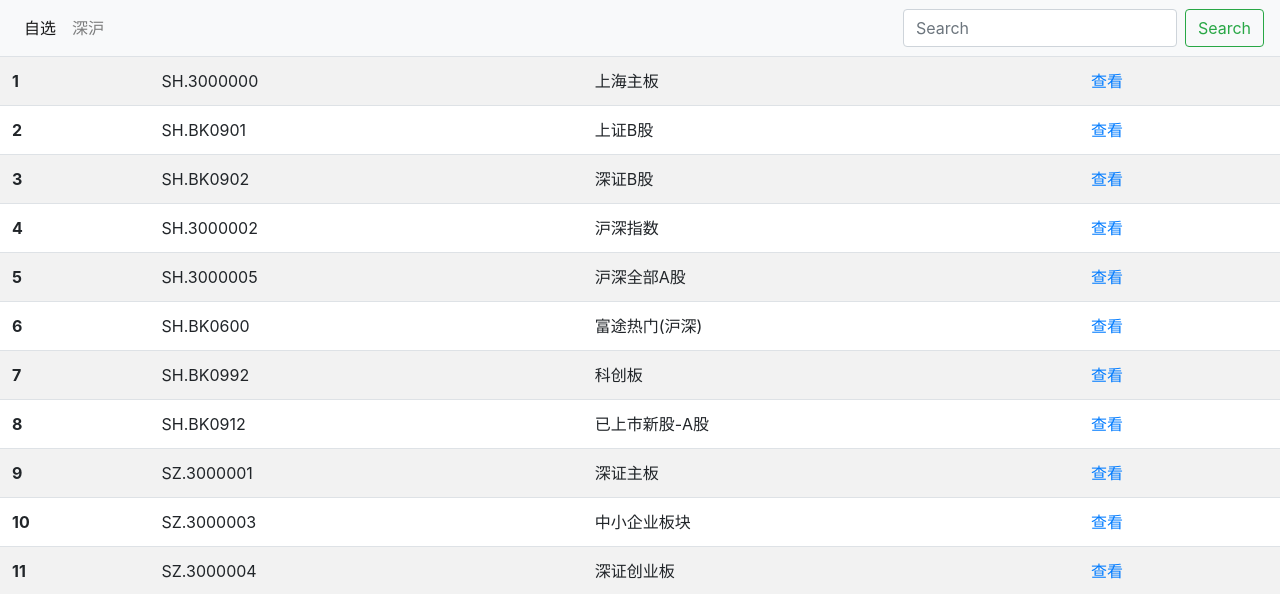
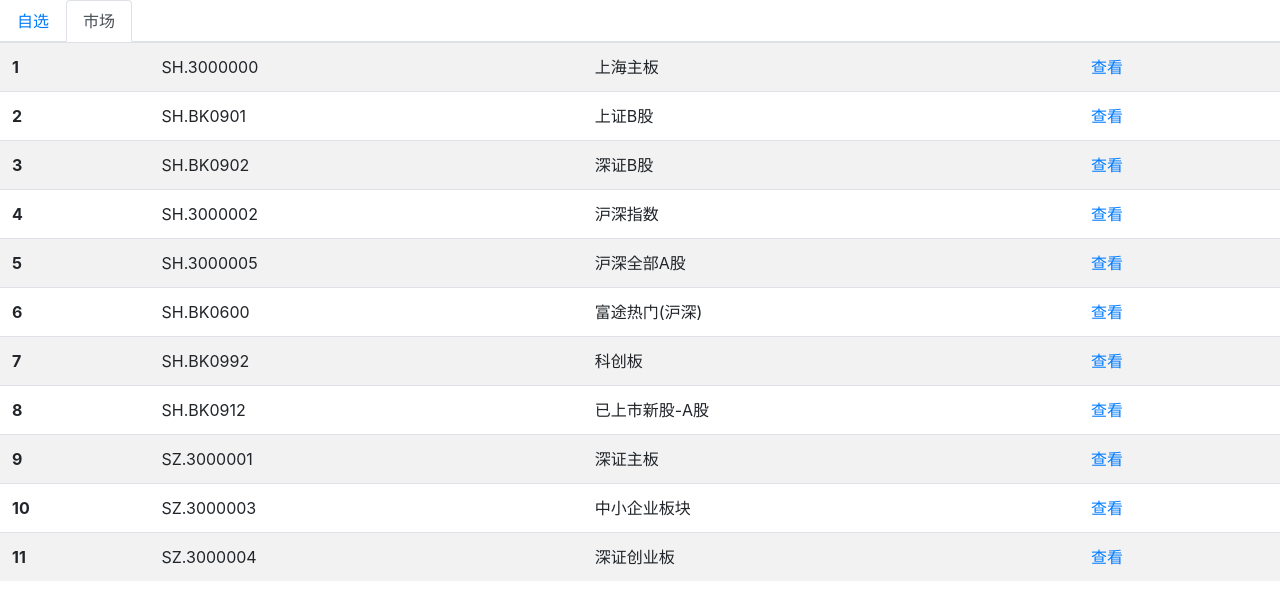
Before and after one commit to firefirer1983/superdad, a Flask app: page /plates in a window 1280 px wide. Shown: the top 594 px of the page. Run offline with Flask 2, Linux system fonts and the light colour scheme; tables that the repository leaves empty hold one stand-in row (values such as "Sample post"); parts of the project's set-up code (start-up, migrations or seed data) failed here and were passed over; some libraries are stand-ins or nearby versions.

Commit message:
解决nav bar切换问题

```diff
--- a/superdad/templates/base.html
+++ b/superdad/templates/base.html
@@ -17,28 +17,16 @@
 	{% endblock %}
 </head>
 <body>
+
 {% block navbar %}
-	<nav class="navbar navbar-expand-lg navbar-light bg-light">
+<nav>
+    <div class="nav nav-tabs" id="nav-tab" role="tablist">
+        <a class="{% block nav_fav %}{% endblock %}" href="/" >自选</a>
+        <a class="{% block nav_market %}{% endblock %}" href="/plates" >市场</a>
+    </div>
+</nav>
+{% endblock %}
 
-		<div class="collapse navbar-collapse" id="navbarSupportedContent">
-			<ul class="navbar-nav mr-auto">
-				<li class="nav-item active">
-					<a class="nav-link" href="/">自选<span class="sr-only">(current)</span></a>
-				</li>
-				<li class="nav-item">
-					<a class="nav-link" href="/plates">深沪</a>
-				</li>
-			</ul>
-			<form class="form-inline my-2 my-lg-0">
-				<input class="form-control mr-sm-2" type="search"
-				       placeholder="Search" aria-label="Search">
-				<button class="btn btn-outline-success my-2 my-sm-0"
-				        type="submit">Search
-				</button>
-			</form>
-		</div>
-	</nav>
-{% endblock %}
 
 <!-- Your page content -->
 {% block content %}
--- a/superdad/templates/plates.html
+++ b/superdad/templates/plates.html
@@ -1,4 +1,13 @@
 {% extends "base.html" %}
+
+{% block nav_fav %}
+nav-item nav-link
+{% endblock %}
+
+{% block nav_market %}
+nav-item nav-link active
+{% endblock %}
+
 {% block content %}
 	<table class="table table-striped">
 		{#		<thead>#}
```
Also changed, not shown: superdad/templates/dashboard.html (+8 -0 lines), superdad/templates/kline.html (+8 -0 lines), superdad/templates/markets.html (+10 -0 lines).
